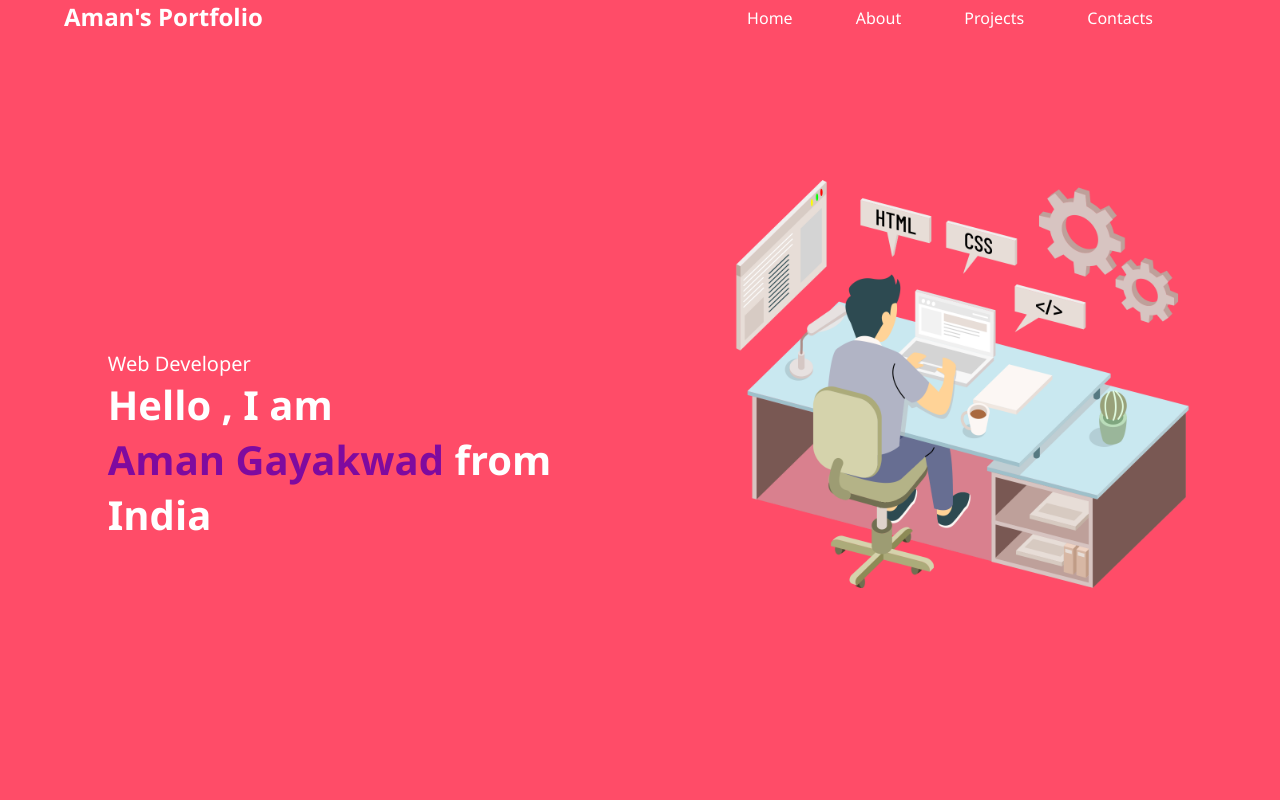
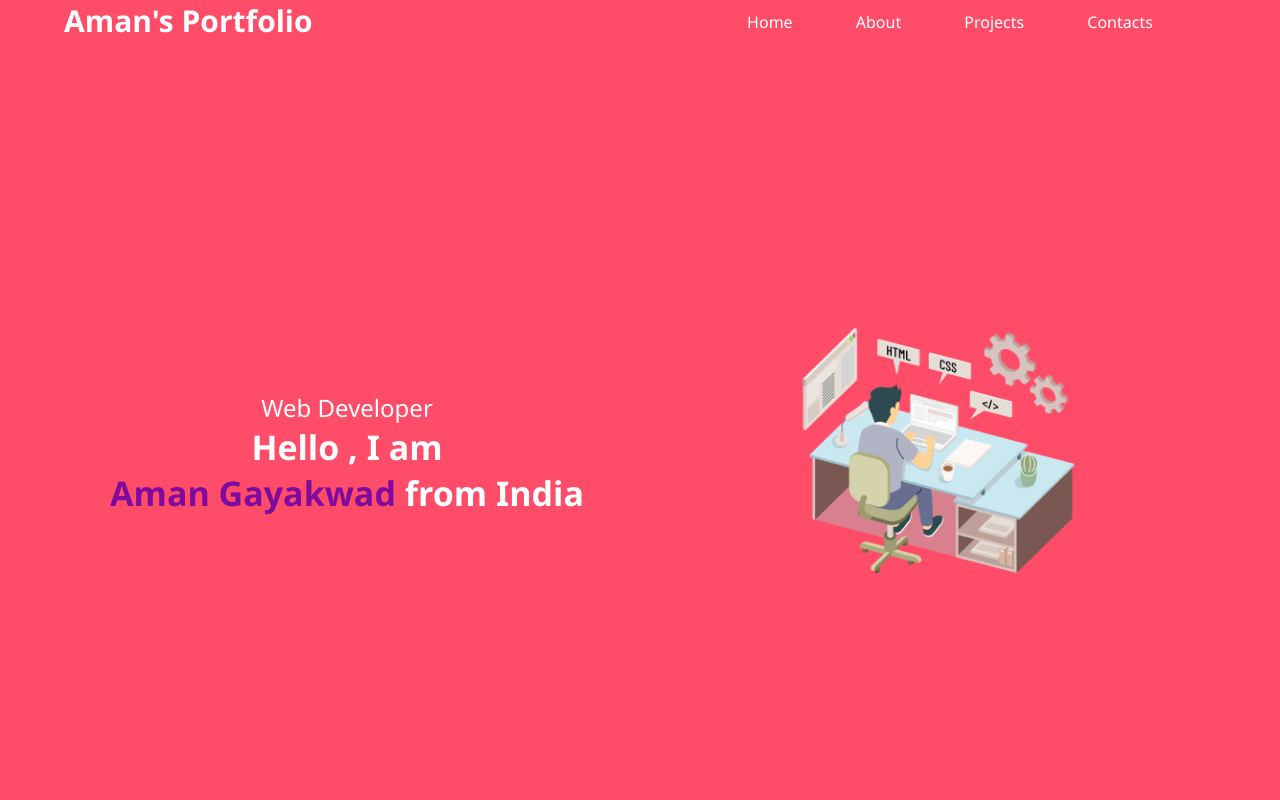
Before and after one commit to agayakwad007/mypfolio, a plain HTML site: page index.html in a window 1280 px wide. Shown: the top 800 px of the page. Drawn offline with nearby package versions, Linux system fonts and the light colour scheme.

Commit message:
Update styles.css

```diff
--- a/styles.css
+++ b/styles.css
@@ -387,14 +387,71 @@ footer {
     width: 95%;
     margin: 4% 2%;
     text-align: center;
-    font-size: 1.5rem;
+    font-size: 1.2rem;
   }
   .row {
     flex-direction: column;
     margin-top: 10%;
   }
-  form {
-    flex-direction: column;
+  form input {
+    /* flex-direction: column; */
+    /* flex-basis: 100%; */
+    width: 80%;
+  }
+  form textarea {
+    width: 80%;
   }
   /* } */
 }
+@media only screen and (min-width: 801px) and (max-width: 1500px) {
+  /* nav {
+    /* height: 45px; */
+  nav .Logo {
+    font-size: 1.5rem;
+  }
+  .front {
+    /* flex-direction: column; */
+    /* justify-content: center; */
+    /* flex-basis: 100%; */
+    align-items: center;
+    text-align: center;
+    padding-top: 1%;
+    padding-bottom: 10%;
+    /* justify-content: center; */
+    /* font-size: ; */
+    overflow: hidden;
+  }
+  .leftmain {
+    width: 100%;
+    margin: 10% 0.5%;
+  }
+  .leftmain p {
+    font-size: 1.2rem;
+  }
+  .intro {
+    font-size: 1.7rem;
+  }
+  .rightmain {
+    width: 100%;
+  }
+  .rightmain img {
+    width: 60%;
+  }
+
+  /* .leftmain {
+    width: 40vw;
+    /* line-height: 200%; */
+  /* margin: 20% 0.5%; */
+  /* }
+  .rightmain {
+    width: 40vw;
+    margin-left: 10%;
+    /* height: 200px; */
+  /* }
+
+  .rightmain img {
+    margin: 2% 5%;
+    width: 100%;
+    transition: ease-in 0.5s;
+  /* } */
+}
```
